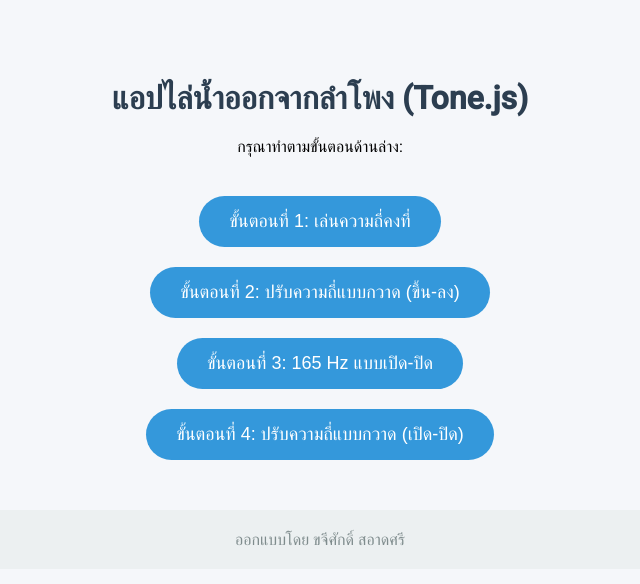
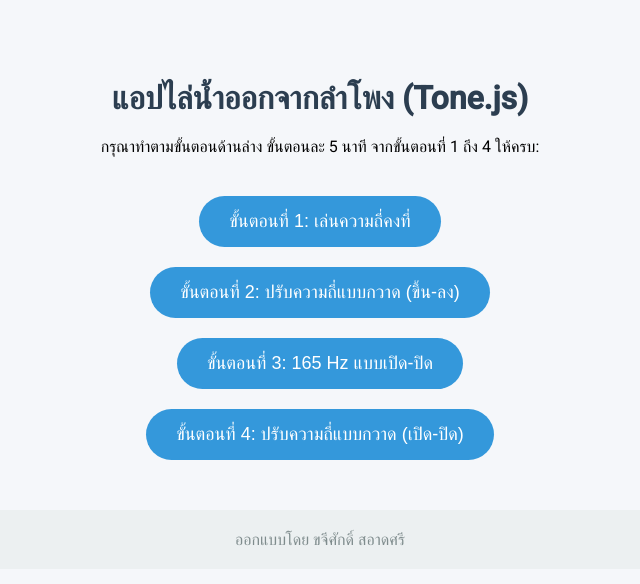
Before and after one commit to boxer32/WaterEject-, a plain HTML site: page index.html in a window 1280 px wide. Shown: the whole page, without its empty margins (320-960 px from the left). Drawn offline with nearby package versions, Linux system fonts and the light colour scheme.

Commit message:
Update index.html

```diff
--- a/index.html
+++ b/index.html
@@ -73,7 +73,7 @@
 <body>
 
   <h1>แอปไล่น้ำออกจากลำโพง (Tone.js)</h1>
-  <p>กรุณาทำตามขั้นตอนด้านล่าง:</p>
+  <p>กรุณาทำตามขั้นตอนด้านล่าง ขั้นตอนละ 5 นาที จากขั้นตอนที่ 1 ถึง 4 ให้ครบ:</p>
 
   <div id="controls">
     <button id="playFixedButton">ขั้นตอนที่ 1: เล่นความถี่คงที่</button>
```
